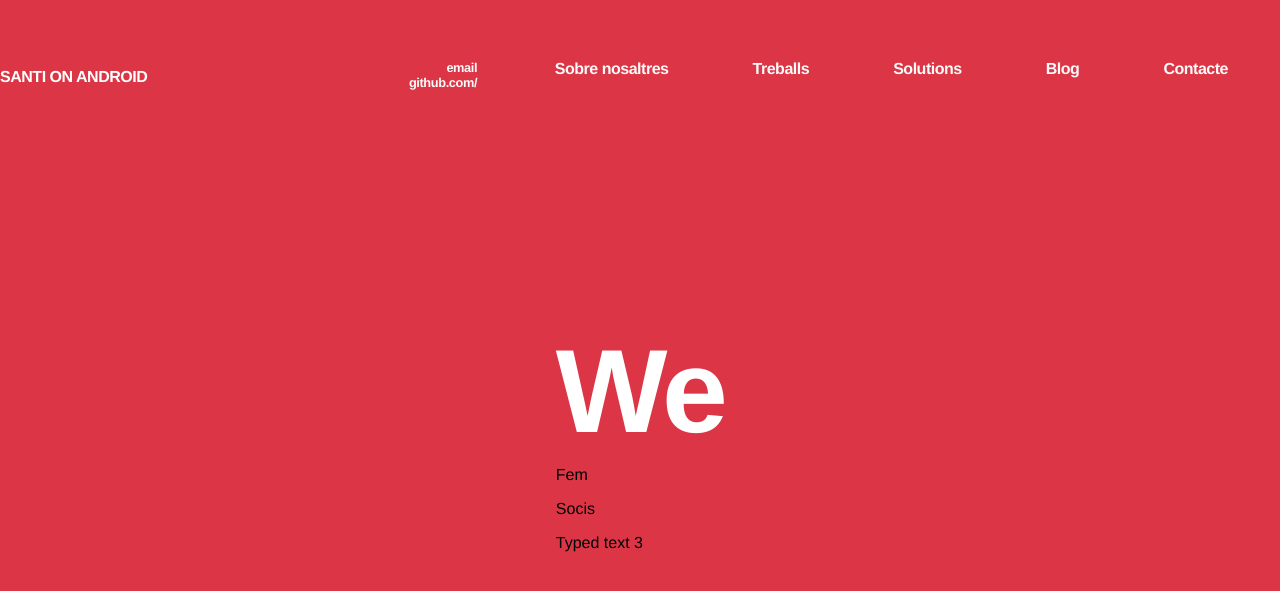
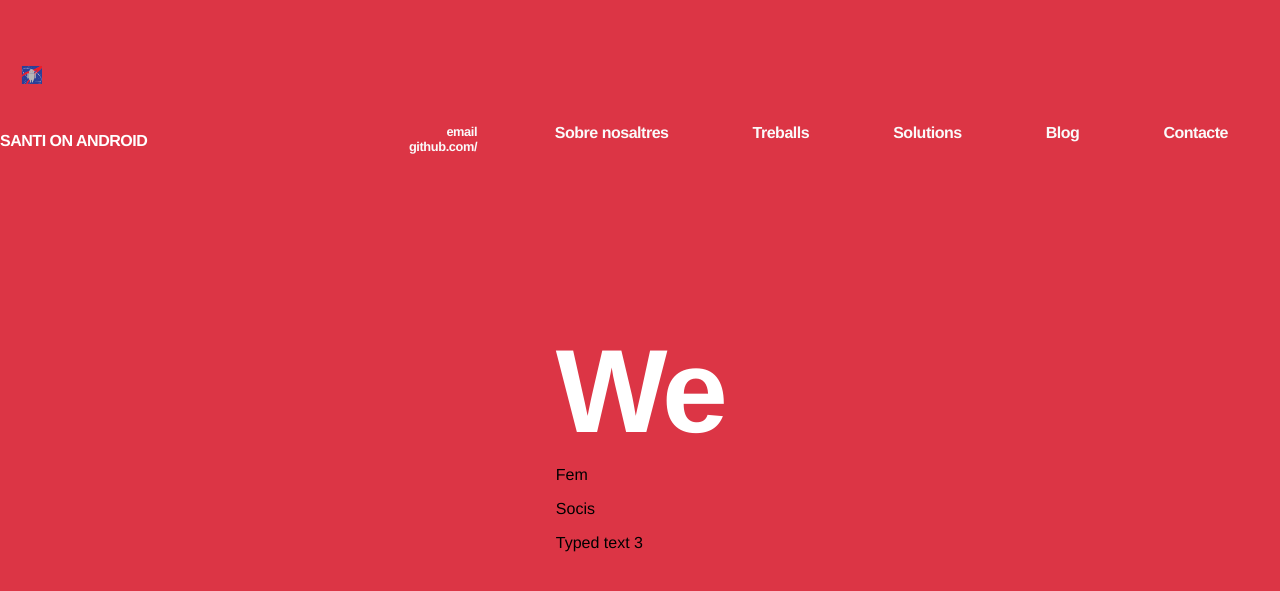
Before and after one commit to SantiOnAndroid/SantiOnAndroid.github.io, a Jekyll site: the page built from index.html, in a window 1280 px wide. Shown: the top 591 px of the page. Built offline with Jekyll 4.4.1, drawn with Linux system fonts in a browser that asks for light colours; some web fonts are replaced.

Commit message:
modificant titolj

```diff
--- a/_layouts/default.html
+++ b/_layouts/default.html
@@ -6,7 +6,7 @@
 			<!-- link to main stylesheet -->
 			<link rel="stylesheet" type="text/css" href="/css/main.css">
 			<link rel="stylesheet" type="text/" href="/css/main.css">
-			<link rel="icon" type="image/png" href="/images/na.png">
+			<link rel="icon" type="image/png" href="/images/naicon.png">
 
 
 
@@ -15,7 +15,7 @@
 		<body>
 
        <header>
-
+		   <img src="images/na.png">
 		   <svg id="icon" height="2em" width="339">
 
 			   <text x="0" y="14" >SANTI ON ANDROID</text>
```
Also changed, not shown: images/naicon.png (added).
